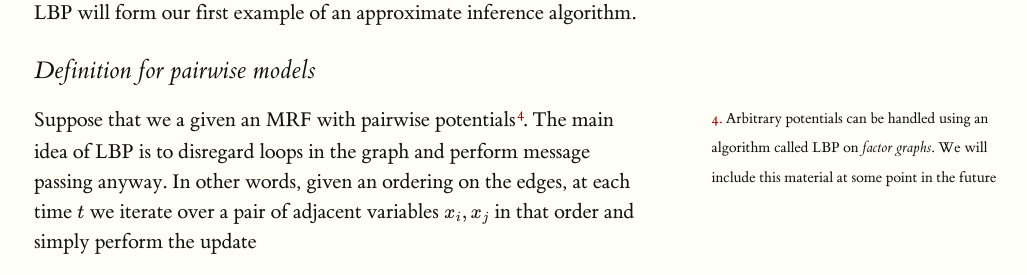
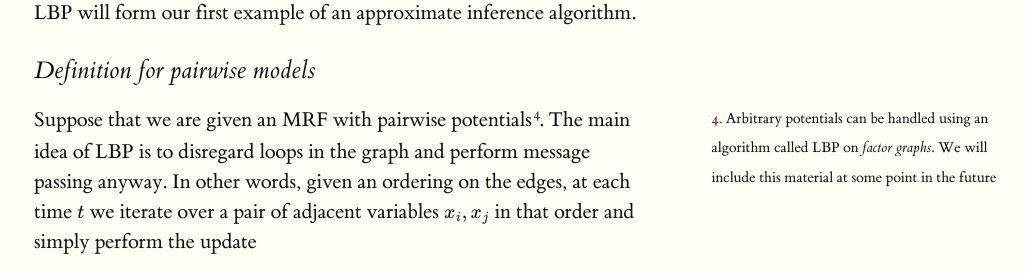
Before and after one commit to ermongroup/cs228-notes, a Jekyll site: the page docs/inference/jt/index.html, which Jekyll copies as it is, in a window 1280 px wide and 900 px high, scrolled down 10919 px. Shown: the part 153-428 px from the top of the window, without its empty margins (126-1153 px from the left). Built offline with Jekyll 4.4.1, drawn with Linux system fonts in a browser that asks for light colours; formulas are drawn with MathJax 3.

Commit message:
Rebuilt site

```diff
--- a/docs/inference/jt/index.html
+++ b/docs/inference/jt/index.html
@@ -272,7 +272,7 @@ m_{i\to j}(S_{ij}) = \sum_{x_c \backslash S_{ij}} \psi(x_c) \prod_{\ell \in N(i)
 
 <h3 id="definition-for-pairwise-models">Definition for pairwise models</h3>
 
-<p>Suppose that we a given an MRF with pairwise potentials<label for="1" class="margin-toggle sidenote-number"></label><input type="checkbox" id="1" class="margin-toggle" /><span class="sidenote">Arbitrary potentials can be handled using an algorithm called LBP on <em>factor graphs</em>. We will include this material at some point in the future </span>.
+<p>Suppose that we are given an MRF with pairwise potentials<label for="1" class="margin-toggle sidenote-number"></label><input type="checkbox" id="1" class="margin-toggle" /><span class="sidenote">Arbitrary potentials can be handled using an algorithm called LBP on <em>factor graphs</em>. We will include this material at some point in the future </span>.
 The main idea of LBP is to disregard loops in the graph and perform message passing anyway. In other words, given an ordering on the edges, at each time <script type="math/tex">t</script> we iterate over a pair of adjacent variables <script type="math/tex">x_i, x_j</script> in that order and simply perform the update</p>
 <div class="mathblock"><script type="math/tex; mode=display">
 m^{t+1}_{i\to j}(x_j) = \sum_{x_i} \phi(x_i) \phi(x_i,x_j) \prod_{\ell \in N(i) \setminus j} m^{t}_{\ell \to i}(x_i).
--- a/docs/inference/ve/index.html
+++ b/docs/inference/ve/index.html
@@ -84,7 +84,7 @@ Given a probabilistic model (such as a Bayes net or an MRF), we are interested i
   <li><em>Marginal inference</em>: what is the probability of a given variable in our model after we sum everything else out (e.g. probability of spam vs non-spam)?</li>
 </ul>
 <div class="mathblock"><script type="math/tex; mode=display">
-p(y=1) = \sum_{x_2} \sum_{x_2}  \cdots \sum_{x_n} p(y=1,x_1, x_2, ..., x_n).
+p(y=1) = \sum_{x_1} \sum_{x_2}  \cdots \sum_{x_n} p(y=1,x_1, x_2, ..., x_n).
 </script></div>
 <ul>
   <li><em>Maximum a posteriori (MAP) inference</em>: what is the most likely assignment to the variables in the model (possibly conditioned on evidence).</li>
```
